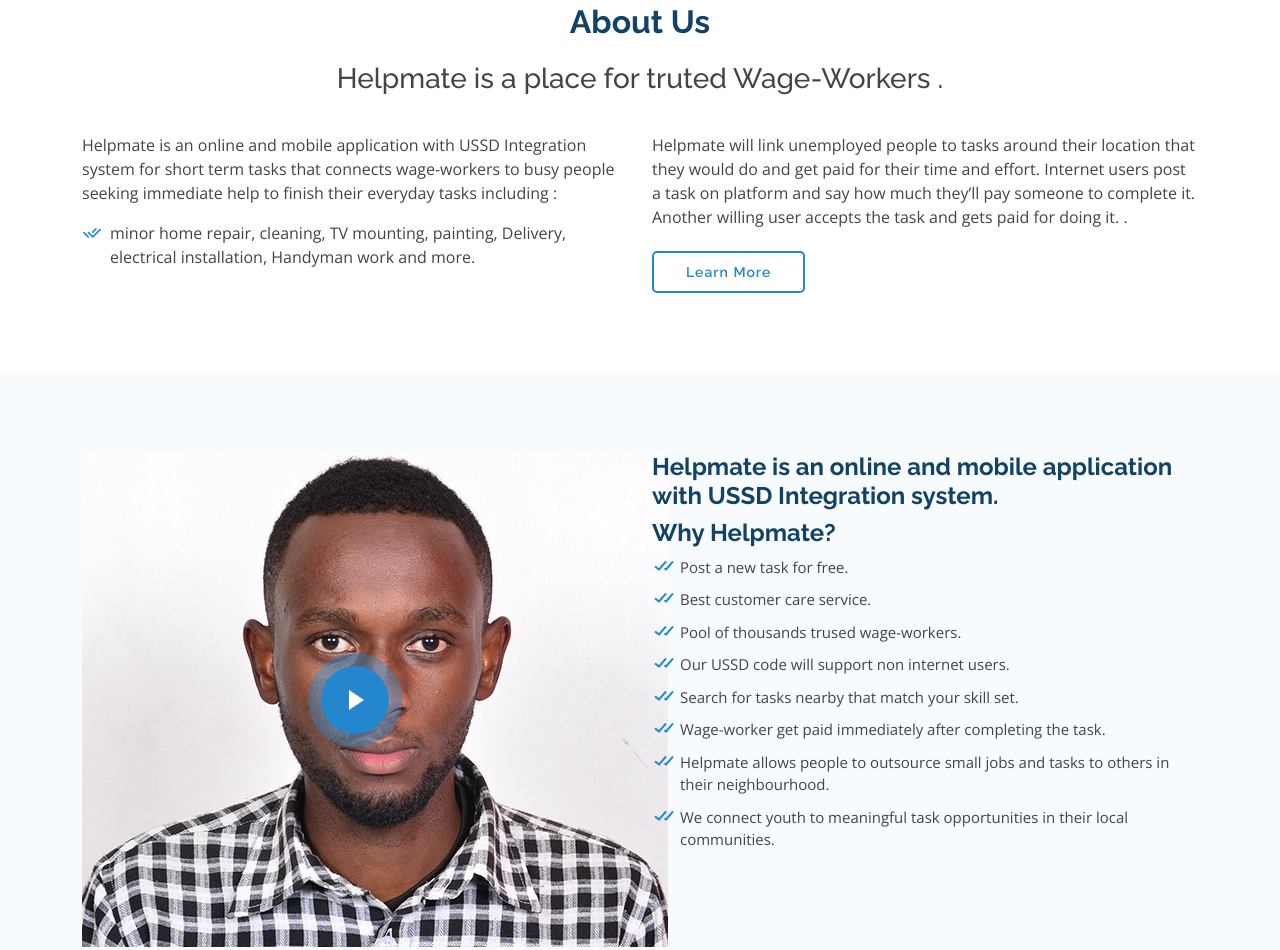
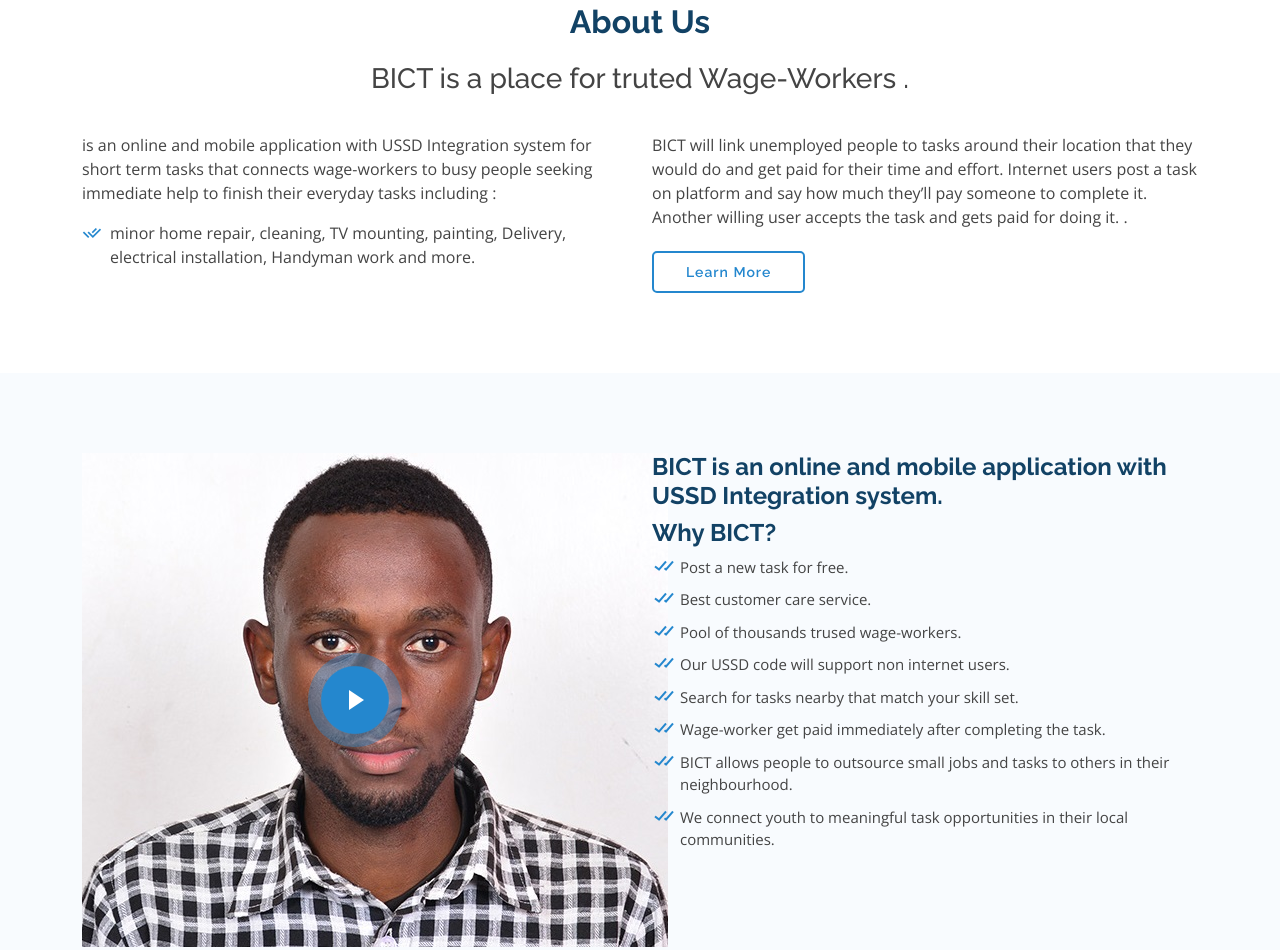
Before and after one commit to AmaniMurera/HelpMate, a plain HTML site: page index.html in a window 1280 px wide. Shown: the part 1099-2049 px from the top of the page. Drawn offline with nearby package versions, Linux system fonts and the light colour scheme.

Commit message:
final change

```diff
--- a/index.html
+++ b/index.html
@@ -5,7 +5,7 @@
   <meta charset="utf-8">
   <meta content="width=device-width, initial-scale=1.0" name="viewport">
 
-  <title>HelpMate</title>
+  <title>BICT</title>
   <meta content="" name="description">
   <meta content="" name="keywords">
 
@@ -151,13 +151,13 @@
 
         <div class="section-title">
           <h2>About Us</h2>
-          <h3>Helpmate is a place for truted Wage-Workers .</h3>
+          <h3>BICT is a place for truted Wage-Workers .</h3>
         </div>
 
         <div class="row content">
           <div class="col-lg-6">
             <p>
-              Helpmate is an online and mobile application with USSD Integration system for short
+               is an online and mobile application with USSD Integration system for short
 term tasks that connects wage-workers to busy people seeking immediate help to finish
 their everyday tasks including :
             </p>
@@ -170,7 +170,7 @@
           </div>
           <div class="col-lg-6 pt-4 pt-lg-0">
             <p>
-              Helpmate will link unemployed people to tasks around their location that they would do
+              BICT will link unemployed people to tasks around their location that they would do
 and get paid for their time and effort. Internet users post a task on platform and say
 how much they’ll pay someone to complete it. Another willing user accepts the task
 and gets paid for doing it.
@@ -195,8 +195,8 @@
           </div>
 
           <div class="col-lg-6 pt-3 pt-lg-0 content" data-aos="fade-left" data-aos-delay="100">
-            <h3>Helpmate is an online and mobile application with USSD Integration system.</h3>
-            <h3>Why Helpmate?</h3>
+            <h3>BICT is an online and mobile application with USSD Integration system.</h3>
+            <h3>Why BICT?</h3>
             <ul>
               <li><i class="bx bx-check-double"></i> Post a new task for free.</li>
               <li><i class="bx bx-check-double"></i> Best customer care service.</li>
@@ -204,7 +204,7 @@
               <li><i class="bx bx-check-double"></i> Our USSD code will support non internet users.</li>
               <li><i class="bx bx-check-double"></i> Search for tasks nearby that match your skill set.</li>
               <li><i class="bx bx-check-double"></i> Wage-worker get paid immediately after completing the task.</li>
-              <li><i class="bx bx-check-double"></i> Helpmate allows people to outsource small jobs and tasks to others in their neighbourhood.</li>
+              <li><i class="bx bx-check-double"></i> BICT allows people to outsource small jobs and tasks to others in their neighbourhood.</li>
               <li><i class="bx bx-check-double"></i> We connect youth to meaningful task opportunities in
                 their local communities.</li>
 
@@ -709,10 +709,10 @@
         <div class="faq-list">
           <ul>
             <li data-aos="fade-up">
-              <i class="bx bx-help-circle icon-help"></i> <a data-bs-toggle="collapse" class="collapse" data-bs-target="#faq-list-1">What is HelpMate? <i class="bx bx-chevron-down icon-show"></i><i class="bx bx-chevron-up icon-close"></i></a>
+              <i class="bx bx-help-circle icon-help"></i> <a data-bs-toggle="collapse" class="collapse" data-bs-target="#faq-list-1">What is BICT? <i class="bx bx-chevron-down icon-show"></i><i class="bx bx-chevron-up icon-close"></i></a>
               <div id="faq-list-1" class="collapse show" data-bs-parent=".faq-list">
                 <p>
-                  Helpmate is an online and mobile application with USSD Integration system for short
+                  BICT is an online and mobile application with USSD Integration system for short
 term tasks that connects wage-workers to busy people seeking immediate help to finish
 their everyday tasks, including minor home repair, cleaning, TV mounting, painting,
 Delivery, electrical installation, Handyman work and more.
@@ -721,10 +721,10 @@
             </li>
 
             <li data-aos="fade-up" data-aos-delay="100">
-              <i class="bx bx-help-circle icon-help"></i> <a data-bs-toggle="collapse" data-bs-target="#faq-list-2" class="collapsed">What is the USSD short code of Helpmate? <i class="bx bx-chevron-down icon-show"></i><i class="bx bx-chevron-up icon-close"></i></a>
+              <i class="bx bx-help-circle icon-help"></i> <a data-bs-toggle="collapse" data-bs-target="#faq-list-2" class="collapsed">What is the USSD short code of BICT? <i class="bx bx-chevron-down icon-show"></i><i class="bx bx-chevron-up icon-close"></i></a>
               <div id="faq-list-2" class="collapse" data-bs-parent=".faq-list">
                 <p>
-                  Helpmate is an online and mobile application with USSD Integration system for short
+                  BICT is an online and mobile application with USSD Integration system for short
                   term tasks that connects wage-workers to busy people seeking immediate help to finish
                   their everyday tasks, including minor home repair, cleaning, TV mounting, painting,
                   Delivery, electrical installation, Handyman work and more.
@@ -736,7 +736,7 @@
               <i class="bx bx-help-circle icon-help"></i> <a data-bs-toggle="collapse" data-bs-target="#faq-list-3" class="collapsed">How much Do I Pay to Find Task opportunities in My Area? <i class="bx bx-chevron-down icon-show"></i><i class="bx bx-chevron-up icon-close"></i></a>
               <div id="faq-list-3" class="collapse" data-bs-parent=".faq-list">
                 <p>
-                  Helpmate is an online and mobile application with USSD Integration system for short
+                  BICT is an online and mobile application with USSD Integration system for short
                   term tasks that connects wage-workers to busy people seeking immediate help to finish
                   their everyday tasks, including minor home repair, cleaning, TV mounting, painting,
                   Delivery, electrical installation, Handyman work and more.
@@ -748,7 +748,7 @@
               <i class="bx bx-help-circle icon-help"></i> <a data-bs-toggle="collapse" data-bs-target="#faq-list-4" class="collapsed">How Do I Pay My wage-worker <i class="bx bx-chevron-down icon-show"></i><i class="bx bx-chevron-up icon-close"></i></a>
               <div id="faq-list-4" class="collapse" data-bs-parent=".faq-list">
                 <p>
-                  Helpmate is an online and mobile application with USSD Integration system for short
+                  BICT is an online and mobile application with USSD Integration system for short
                   term tasks that connects wage-workers to busy people seeking immediate help to finish
                   their everyday tasks, including minor home repair, cleaning, TV mounting, painting,
                   Delivery, electrical installation, Handyman work and more.
@@ -757,11 +757,11 @@
             </li>
 
             <li data-aos="fade-up" data-aos-delay="400">
-              <i class="bx bx-help-circle icon-help"></i> <a data-bs-toggle="collapse" data-bs-target="#faq-list-5" class="collapsed">What cities does Helpmate operate in?
+              <i class="bx bx-help-circle icon-help"></i> <a data-bs-toggle="collapse" data-bs-target="#faq-list-5" class="collapsed">What cities does BICT operate in?
                 <i class="bx bx-chevron-down icon-show"></i><i class="bx bx-chevron-up icon-close"></i></a>
               <div id="faq-list-5" class="collapse" data-bs-parent=".faq-list">
                 <p>
-                  Helpmate is an online and mobile application with USSD Integration system for short
+                  BICT is an online and mobile application with USSD Integration system for short
                   term tasks that connects wage-workers to busy people seeking immediate help to finish
                   their everyday tasks, including minor home repair, cleaning, TV mounting, painting,
                   Delivery, electrical installation, Handyman work and more.
@@ -856,7 +856,7 @@
         <div class="row">
 
           <div class="col-lg-3 col-md-6 footer-contact">
-            <h3>HelpMate</h3>
+            <h3>BICT</h3>
             <p>
               Nyarugenge <br>
               Kigali<br>
@@ -904,7 +904,7 @@
 
       <div class="me-md-auto text-center text-md-start">
         <div class="copyright">
-          &copy; Copyright <strong><span>HelpMate</span></strong>. All Rights Reserved
+          &copy; Copyright <strong><span>BICT</span></strong>. All Rights Reserved
         </div>
         <div class="credits">
           <!-- All the links in the footer should remain intact. -->
```
